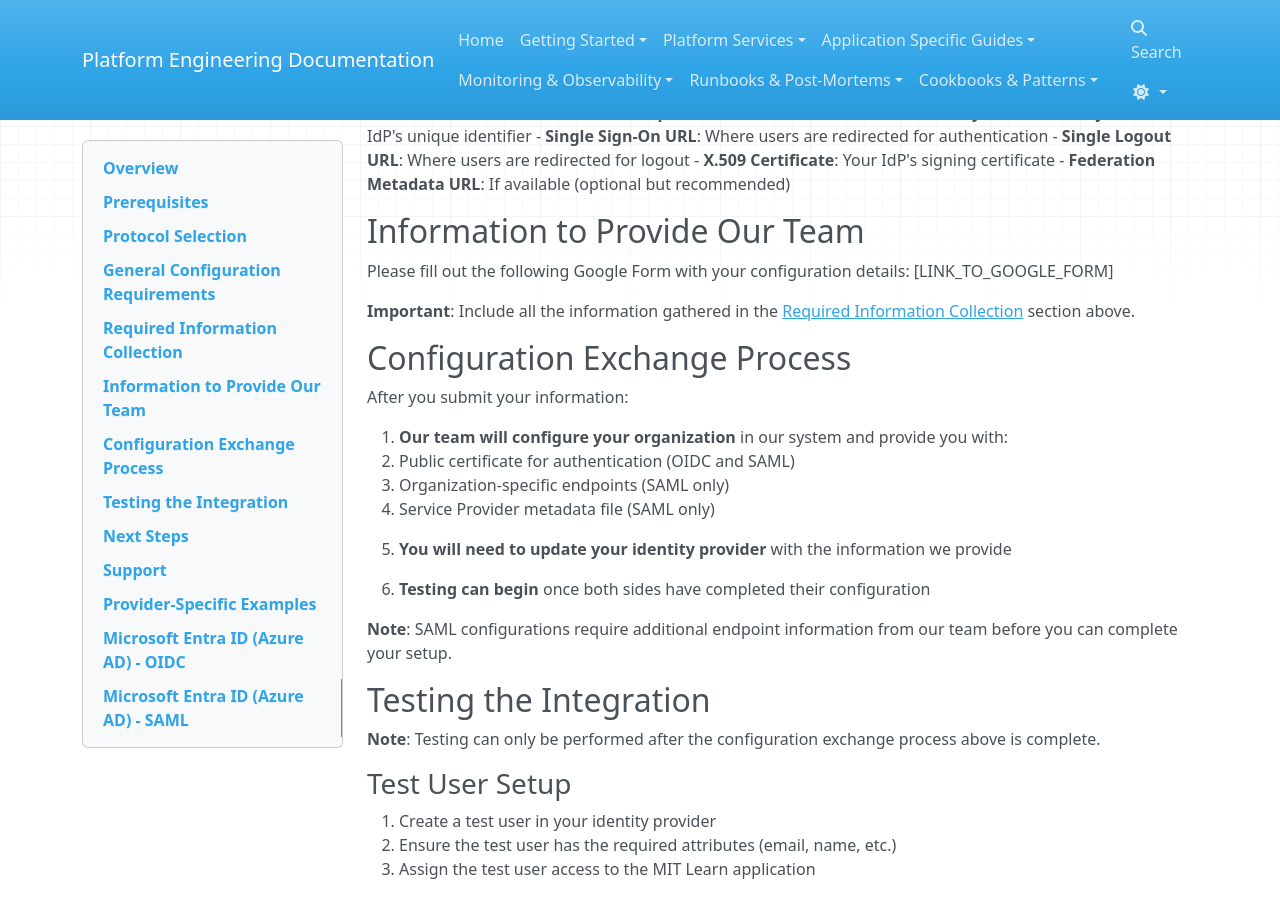
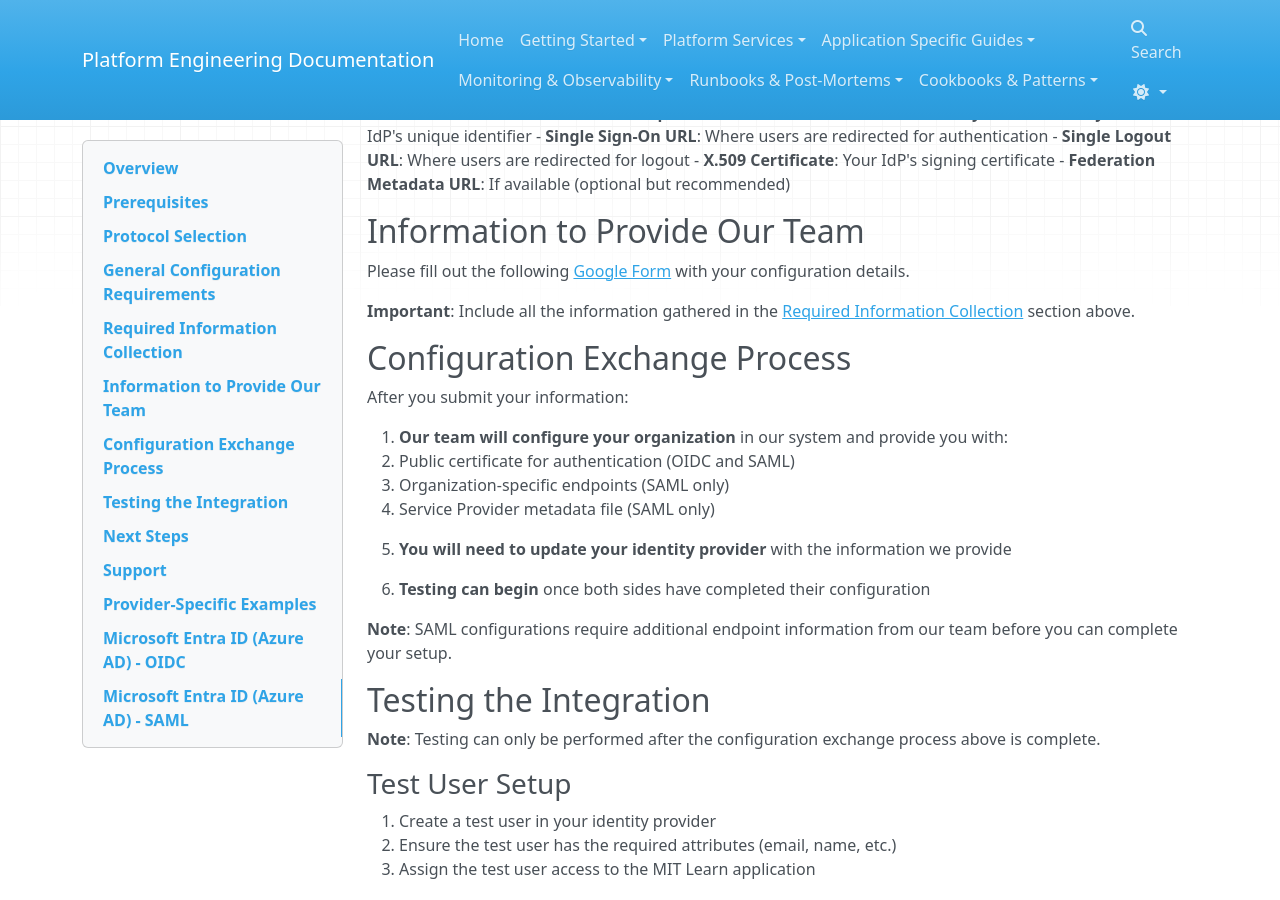
Before and after one commit to mitodl/platform-engineering-site, an MkDocs documentation site: the page built from docs/sso_onboarding/sso_config.md, in a window 1280 px wide and 900 px high, scrolled down 1971 px. Built offline with MkDocs 1.6.1, drawn with Linux system fonts in a browser that asks for light colours; nearby versions of some CDN libraries.

Commit message:
Form link

```diff
--- a/docs/sso_onboarding/sso_config.md
+++ b/docs/sso_onboarding/sso_config.md
@@ -95,7 +95,7 @@ Please collect the following information from your identity provider:
 
 ## Information to Provide Our Team
 
-Please fill out the following Google Form with your configuration details: [LINK_TO_GOOGLE_FORM]
+Please fill out the following [Google Form](https://forms.gle/bLHvhyUUC7eqJ5cN9) with your configuration details.
 
 **Important**: Include all the information gathered in the [Required Information Collection](#required-information-collection) section above.
 
```
